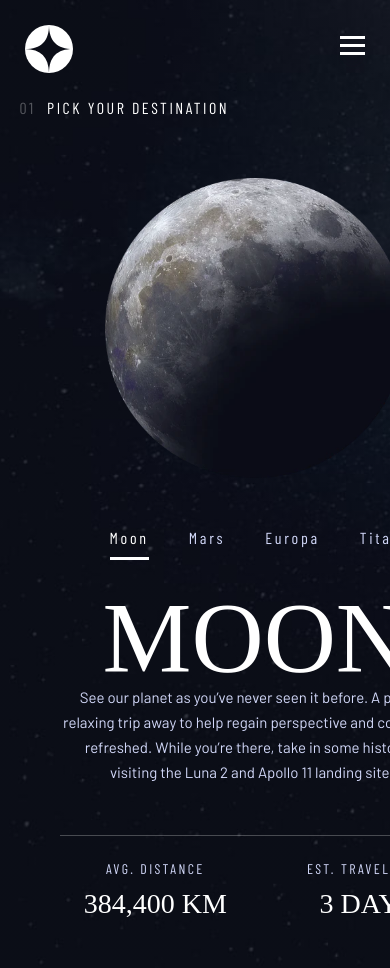
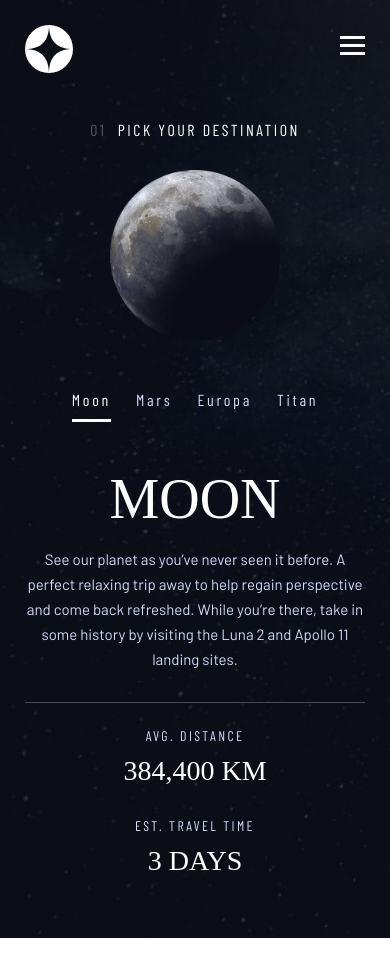
Before and after one commit to AnshumanMahato/space-travel-frontendmentor, a React (Create React App) app: page /destination in a window 390 px wide. Shown: the top 968 px of the page. After the commit the page ends 938 px from the top, so only its background shows below. Built offline with nearby package versions, Linux system fonts and the light colour scheme; a web font is replaced by a local one.

Commit message:
destination mobile done

```diff
--- a/src/sass/_layouts.scss
+++ b/src/sass/_layouts.scss
@@ -188,4 +188,8 @@
   @media only screen and (max-width: 900px) {
     margin: 2% 5% 0;
   }
+  @media only screen and (max-width: 600px) {
+    text-align: center;
+    margin: 3rem 2.5rem;
+  }
 }
--- a/src/sass/_typography.scss
+++ b/src/sass/_typography.scss
@@ -32,6 +32,14 @@
 
 .heading-2 {
   font-size: 10rem;
+
+  @media only screen and (max-width: 900px) {
+    font-size: 8rem;
+  }
+
+  @media only screen and (max-width: 600px) {
+    font-size: 5.6rem;
+  }
 }
 
 .heading-3 {
--- a/src/sass/components/_destination.scss
+++ b/src/sass/components/_destination.scss
@@ -15,6 +15,9 @@
     opacity: 0;
     transition: opacity 0.2s;
 
+    &.active {
+      opacity: 1;
+    }
     @media only screen and (max-width: 900px) {
       grid-row: image-start/image-end;
       justify-content: center;
@@ -24,9 +27,11 @@
         height: 30rem;
       }
     }
-
-    &.active {
-      opacity: 1;
+    @media only screen and (max-width: 600px) {
+      & > img {
+        width: 17rem;
+        height: 17rem;
+      }
     }
   }
 
@@ -55,6 +60,9 @@
 
       &:not(:last-child) {
         margin-right: 4rem;
+        @media only screen and (max-width: 600px) {
+          margin-right: 2.5rem;
+        }
       }
 
       &:hover {
@@ -93,10 +101,15 @@
     display: flex;
     border-top: 1px solid rgba(255, 255, 255, 0.25);
     padding: 2rem 0;
+    flex-wrap: wrap;
 
     @media only screen and (max-width: 900px) {
       justify-content: center;
       margin-top: 3.5rem;
+    }
+
+    @media only screen and (max-width: 600px) {
+      margin-top: 1.5rem;
     }
 
     div {
@@ -106,6 +119,14 @@
 
       &:not(:last-child) {
         padding-right: 8rem;
+      }
+      @media only screen and (max-width: 600px) {
+        width: 100%;
+        justify-content: center;
+        &:not(:last-child) {
+          padding: 0;
+          margin-bottom: 3rem;
+        }
       }
     }
 
@@ -125,4 +146,12 @@
       margin-top: 2rem;
     }
   }
+  @media only screen and (max-width: 600px) {
+    width: 100%;
+    margin: 3rem auto 0;
+
+    &__about {
+      margin-top: 2rem;
+    }
+  }
 }
```
